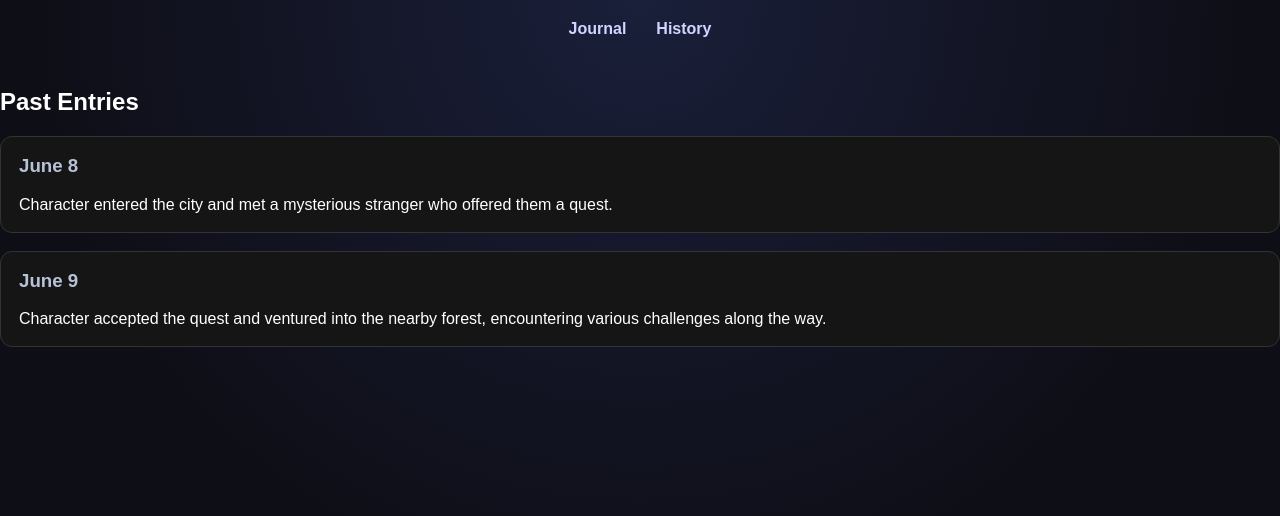
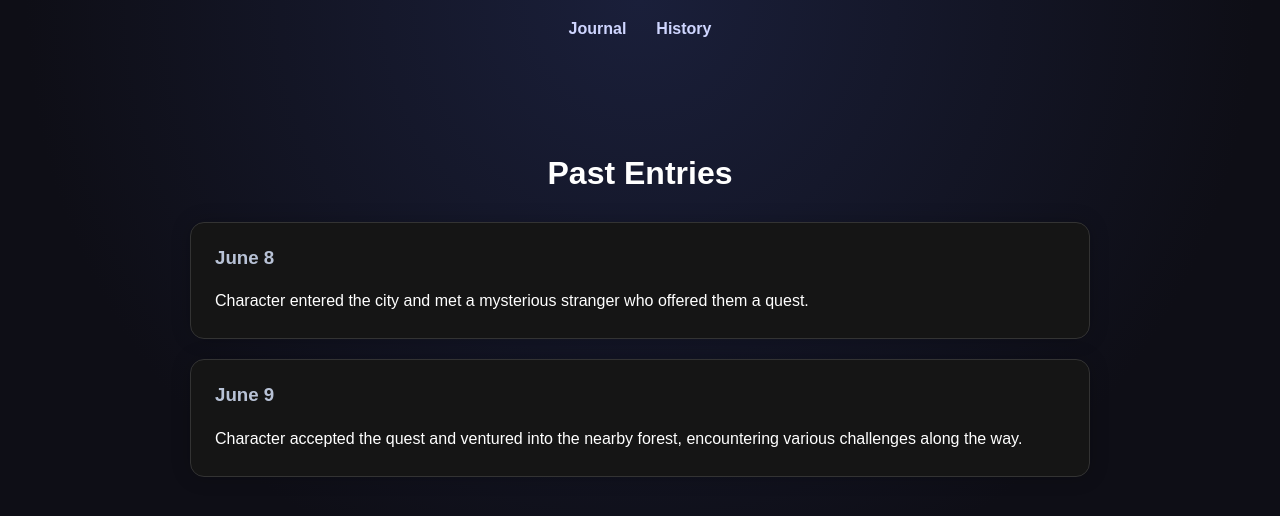
Before and after one commit to Zeta1313/Scribe, a React (Vite) app: page /history in a window 1280 px wide. Shown: the top 516 px of the page. Built offline with nearby package versions, Linux system fonts and the light colour scheme.

Commit message:
Made changes to History.jsx and added History.css to help make entries less stretched.

```diff
--- /dev/null
+++ b/src/pages/History.css
@@ -0,0 +1,33 @@
+.history-page {
+    padding: 40px 20px;
+}
+
+.history-container {
+    max-width: 900px;
+    margin: 0 auto;
+}
+
+.history-page h2 {
+    text-align: center;
+    margin-bottom: 30px;
+    font-size: 2rem;
+}
+
+.history-card {
+    background: #151515;
+    border: 1px solid #333;
+    border-radius: 14px;
+    padding: 24px;
+    margin-bottom: 20px;
+    box-shadow: 0 0 20px rgba(0, 0, 0, .2);
+}
+
+.history-card h3 {
+    margin-top: 0;
+    color: #b8c2d6;
+}
+
+.history-card p{
+    line-height: 1.7;
+    margin-bottom: 0;
+}
--- a/src/pages/History.jsx
+++ b/src/pages/History.jsx
@@ -1,3 +1,5 @@
+import "./History.css";
+
 export default function History() {
     /* Mock Journal History */
     const entries = [
@@ -13,6 +15,7 @@ export default function History() {
 
     return (
         <div className="history-page">
+            <div className="history-container">
                 <h2>Past Entries</h2>
 
                 {entries.map((entry, index) => (
@@ -23,5 +26,6 @@ export default function History() {
                     </div>
                 ))}
             </div>
+        </div>
     );
 }
```
Lines whose indentation alone changed are shown as unchanged.
